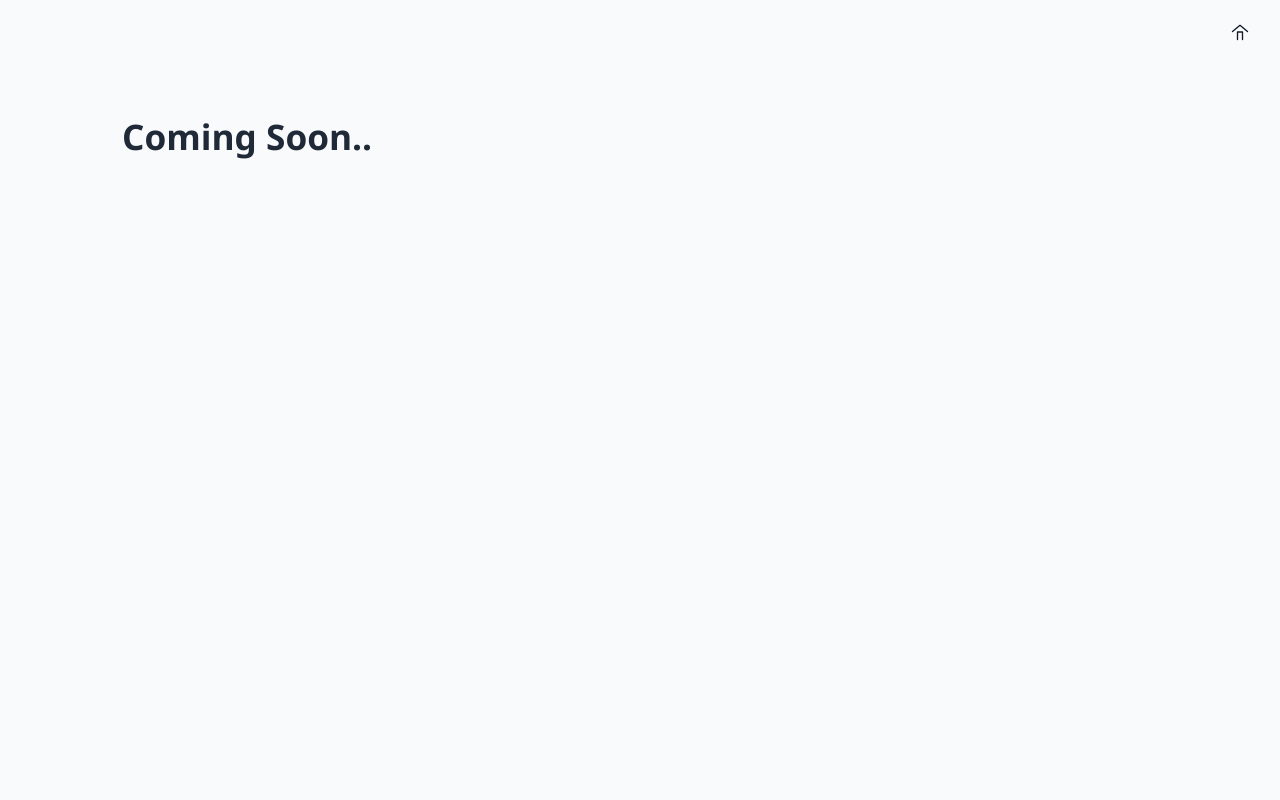
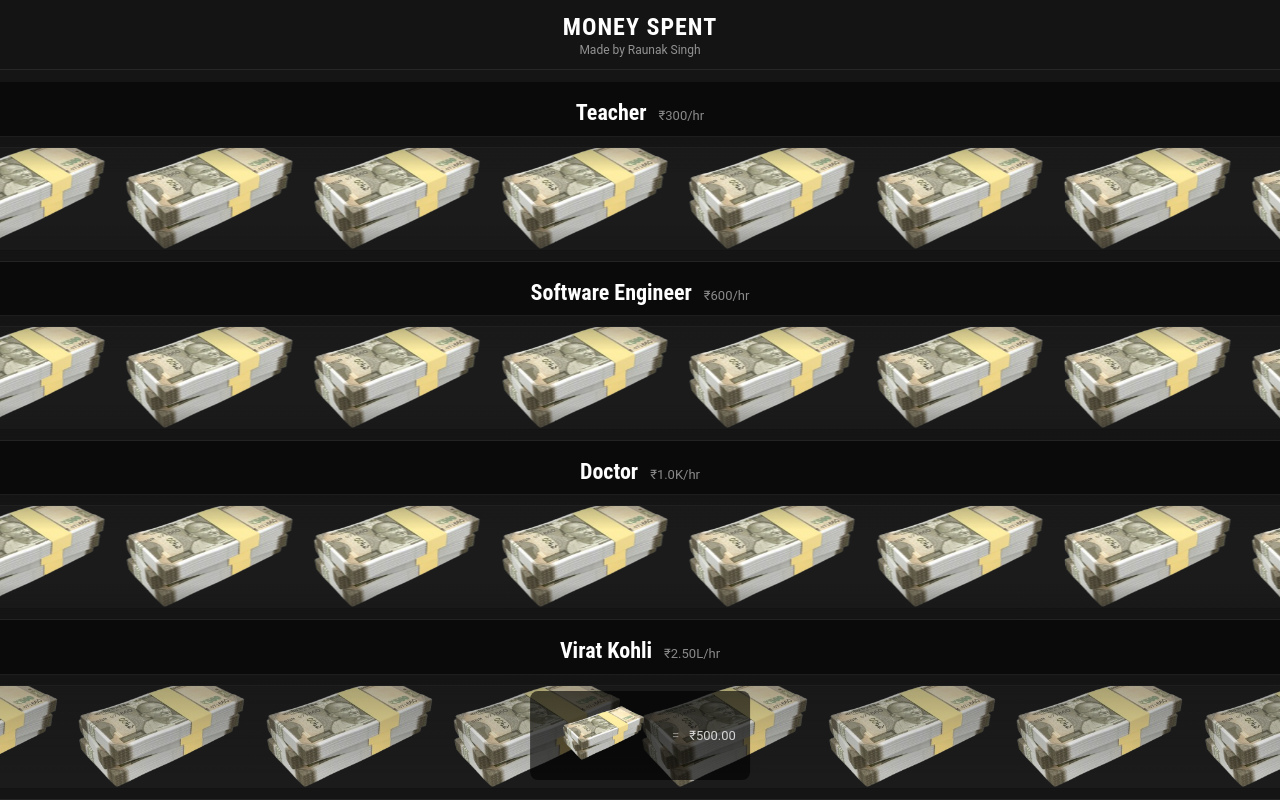
Before and after one commit to raunaksingh8/rawnak.space, a React (Create React App) app in the folder frontend/: page /moneyspent in a window 1280 px wide. Built offline with nearby package versions, Linux system fonts and the light colour scheme.

Commit message:
moneyspent-added

```diff
--- a/frontend/src/pages/MoneySpent.js
+++ b/frontend/src/pages/MoneySpent.js
@@ -1,11 +1,169 @@
-import CardPage from './CardPage';
+import { useState } from 'react';
+import '../styles/Moneyspent.css';
+
+const ENTRIES = [
+  { id: 'teacher-india', label: 'Teacher', rate: 300 },
+  { id: 'software-engineer-india', label: 'Software Engineer', rate: 600 },
+  { id: 'doctor-india', label: 'Doctor', rate: 1000 },
+  { id: 'virat-kohli', label: 'Virat Kohli', rate: 250000 },
+  { id: 'shah-rukh-khan', label: 'Shah Rukh Khan', rate: 300000 },
+  { id: 'lionel-messi', label: 'Lionel Messi', rate: 1300000 },
+  { id: 'gautam-adani', label: 'Gautam Adani', rate: 40000000 },
+  { id: 'mukesh-ambani', label: 'Mukesh Ambani', rate: 80000000 },
+  { id: 'india-military-expenditure', label: 'India Military Expenditure', rate: 890000000 },
+  { id: 'custom', label: 'Your Income', rate: null, custom: true },
+];
+
+const BILL_VALUE = 500;
+const PX_PER_CM = 96 / 2.54;
+const BILL_VISIBLE_W = 180;
+const BILL_GAP_CM = 0.2;
+const SPEED_CM_PER_100_RUPEES = 0.1;
+const RATE_PER_LANE = 3000;
+const MAX_LANES = 3;
+const OVERFLOW_SPEED_BOOST = 2.4;
+const MIN_VISIBLE_SPEED = 70;
+const STREAM_DISTANCE = 4200;
+const MONEY_IMAGE = '/images/moneyspent.png';
+const RUPEE = '\u20B9';
+
+function getStreamSpeed(rate) {
+  return (Math.max(0, rate) / 100) * SPEED_CM_PER_100_RUPEES * PX_PER_CM;
+}
+
+function getLaneCount(rate) {
+  if (rate <= RATE_PER_LANE) return 1;
+  return Math.min(MAX_LANES, Math.ceil(rate / RATE_PER_LANE));
+}
+
+function getLaneRate(rate) {
+  if (rate <= RATE_PER_LANE) return rate;
+
+  const laneCount = getLaneCount(rate);
+  const perLaneRate = rate / laneCount;
+
+  if (perLaneRate <= RATE_PER_LANE) return perLaneRate;
+
+  const fullLaneCapacity = RATE_PER_LANE * MAX_LANES;
+  const overflowRatio = Math.max(1, rate / fullLaneCapacity);
+  return RATE_PER_LANE * (1 + Math.log10(overflowRatio) * OVERFLOW_SPEED_BOOST);
+}
+
+function getAnimationDuration(rate, distance = STREAM_DISTANCE) {
+  const speed = Math.max(MIN_VISIBLE_SPEED, getStreamSpeed(getLaneRate(rate)));
+  return Math.max(1.8, distance / speed);
+}
+
+function formatMoney(n) {
+  if (n >= 1e7) return RUPEE + (n / 1e7).toFixed(2) + 'Cr';
+  if (n >= 1e5) return RUPEE + (n / 1e5).toFixed(2) + 'L';
+  if (n >= 1e3) return RUPEE + (n / 1e3).toFixed(1) + 'K';
+  return RUPEE + n.toFixed(2);
+}
+
+function formatRate(r) {
+  if (!r && r !== 0) return '';
+  if (r >= 1e3) return formatMoney(r) + '/hr';
+  return RUPEE + r.toLocaleString(undefined, { maximumFractionDigits: 2 }) + '/hr';
+}
+
+function MoneyStream({ rate }) {
+  const laneCount = getLaneCount(rate);
+  const spacing = BILL_VISIBLE_W + BILL_GAP_CM * PX_PER_CM;
+  const billCount = Math.ceil(STREAM_DISTANCE / spacing) + 6;
+  const cycleWidth = billCount * spacing;
+  const duration = getAnimationDuration(rate, cycleWidth);
+
+  return (
+    <div className="pm-row-stream" style={{ '--lane-count': laneCount }}>
+      {Array.from({ length: laneCount }).map((_, laneIndex) => (
+        <div
+          className="pm-stream-lane"
+          key={laneIndex}
+          style={{ '--cycle-width': `${cycleWidth}px` }}
+        >
+          <div className="pm-marquee-track" style={{ animationDuration: `${duration}s` }}>
+            {[0, 1].map(stripIndex => (
+              <div
+                className="pm-note-strip"
+                key={stripIndex}
+                style={{ left: `${stripIndex * cycleWidth}px` }}
+              >
+                {Array.from({ length: billCount }).map((__, billIndex) => (
+                  <div
+                    className="pm-bill"
+                    key={billIndex}
+                    style={{ left: `${billIndex * spacing}px` }}
+                  >
+                    <img src={MONEY_IMAGE} alt="500 rupees bundle" draggable="false" />
+                  </div>
+                ))}
+              </div>
+            ))}
+          </div>
+        </div>
+      ))}
+    </div>
+  );
+}
+
+function MoneyRow({ entry, customRate, onCustomRateChange }) {
+  const rate = entry.custom ? customRate : entry.rate;
+
+  return (
+    <section className="pm-money-row">
+      <div className="pm-row-info">
+        <div className="pm-row-name">{entry.label}</div>
+        {entry.custom ? (
+          <div className="pm-custom-row">
+            <label>{RUPEE}</label>
+            <input
+              type="number"
+              value={customRate}
+              min="0"
+              max="1000000000"
+              step="1"
+              onChange={(e) => onCustomRateChange(parseFloat(e.target.value) || 0)}
+            />
+            <span className="pm-btn-rate">/hr</span>
+          </div>
+        ) : (
+          <div className="pm-row-rate">{formatRate(rate)}</div>
+        )}
+      </div>
+      <MoneyStream rate={rate} />
+    </section>
+  );
+}
 
 function MoneySpent() {
-    return (
-        <CardPage
-            title="Coming Soon.."
-        />
-    );
+  const [customRate, setCustomRate] = useState(300);
+
+  return (
+    <div className="pm-root">
+      <header className="pm-title-block">
+        <h1>Money Spent</h1>
+        <div className="pm-made-by">Made by Raunak Singh</div>
+      </header>
+
+      <main className="pm-list">
+        {ENTRIES.map(entry => (
+          <MoneyRow
+            key={entry.id}
+            entry={entry}
+            customRate={customRate}
+            onCustomRateChange={setCustomRate}
+          />
+        ))}
+      </main>
+
+      <div className="pm-legend">
+        <img src={MONEY_IMAGE} alt="500 rupees bundle" />
+        <span className="pm-legend-eq">=</span>
+        <span>{formatMoney(BILL_VALUE)}</span>
+      </div>
+    </div>
+  );
 }
 
 export default MoneySpent;
--- /dev/null
+++ b/frontend/src/styles/Moneyspent.css
@@ -0,0 +1,237 @@
+.pm-root {
+  height: 100vh;
+  min-height: 100vh;
+  overflow-y: auto;
+  overflow-x: hidden;
+  background: #151515;
+  color: #fff;
+  font-family: 'Roboto', Arial, sans-serif;
+}
+
+.pm-title-block {
+  position: sticky;
+  top: 0;
+  z-index: 80;
+  padding: 14px 20px 12px;
+  background: rgba(21, 21, 21, 0.94);
+  border-bottom: 1px solid rgba(255, 255, 255, 0.08);
+  text-align: center;
+}
+
+.pm-title-block h1 {
+  margin: 0;
+  color: #fff;
+  font-family: 'Roboto Condensed', 'Arial Narrow', Arial, sans-serif;
+  font-size: 24px;
+  font-weight: 700;
+  letter-spacing: 1px;
+  line-height: 1.1;
+  text-transform: uppercase;
+}
+
+.pm-made-by {
+  margin-top: 3px;
+  color: rgba(255, 255, 255, 0.54);
+  font-size: 12px;
+}
+
+.pm-list {
+  padding: 12px 0 104px;
+}
+
+.pm-money-row {
+  border-bottom: 1px solid rgba(255, 255, 255, 0.06);
+  background: #151515;
+}
+
+.pm-row-info {
+  position: relative;
+  z-index: 30;
+  display: flex;
+  align-items: baseline;
+  justify-content: center;
+  gap: 12px;
+  padding: 18px 24px 10px;
+  background: rgba(0, 0, 0, 0.52);
+  border-bottom: 1px solid rgba(255, 255, 255, 0.08);
+  text-align: center;
+}
+
+.pm-row-name {
+  color: #fff;
+  font-family: 'Roboto Condensed', 'Arial Narrow', Arial, sans-serif;
+  font-size: 22px;
+  font-weight: 700;
+  line-height: 1.15;
+}
+
+.pm-row-rate,
+.pm-btn-rate {
+  margin-top: 4px;
+  color: rgba(255, 255, 255, 0.52);
+  font-size: 13px;
+}
+
+.pm-custom-row {
+  display: flex;
+  align-items: center;
+  justify-content: center;
+  gap: 7px;
+  margin-top: 9px;
+}
+
+.pm-custom-row label {
+  color: rgba(255, 255, 255, 0.78);
+  font-family: 'Roboto Condensed', 'Arial Narrow', Arial, sans-serif;
+  font-size: 15px;
+}
+
+.pm-custom-row input {
+  width: 108px;
+  padding: 5px 8px;
+  border: 1px solid rgba(255, 255, 255, 0.24);
+  border-radius: 4px;
+  outline: none;
+  background: rgba(255, 255, 255, 0.1);
+  color: #fff;
+  font-size: 14px;
+}
+
+.pm-custom-row input:focus {
+  border-color: rgba(255, 255, 255, 0.58);
+}
+
+.pm-custom-row input::-webkit-inner-spin-button,
+.pm-custom-row input::-webkit-outer-spin-button {
+  -webkit-appearance: none;
+}
+
+.pm-row-stream {
+  position: relative;
+  min-height: calc(var(--lane-count) * 104px + 20px);
+  overflow: hidden;
+  background: #151515;
+}
+
+.pm-row-stream::before {
+  content: "";
+  position: absolute;
+  inset: 0;
+  z-index: 20;
+  pointer-events: none;
+  background:
+    linear-gradient(to bottom, rgba(21, 21, 21, 0.42), transparent 28%, transparent 72%, rgba(21, 21, 21, 0.46));
+}
+
+.pm-stream-lane {
+  position: relative;
+  height: 104px;
+  margin: 10px 0;
+  overflow: hidden;
+  background: rgba(255, 255, 255, 0.025);
+  border-top: 1px solid rgba(255, 255, 255, 0.05);
+  border-bottom: 1px solid rgba(0, 0, 0, 0.32);
+}
+
+.pm-marquee-track {
+  position: absolute;
+  inset: 0;
+  transform: translateX(calc(var(--cycle-width) * -1));
+  animation-name: pm-marquee-move;
+  animation-timing-function: linear;
+  animation-iteration-count: infinite;
+  will-change: transform;
+}
+
+.pm-note-strip {
+  position: absolute;
+  top: 0;
+  height: 100%;
+  width: var(--cycle-width);
+}
+
+.pm-bill {
+  position: absolute;
+  top: 50%;
+  z-index: 10;
+  width: 400px;
+  height: 150px;
+  margin: 0;
+  padding: 0;
+  border-radius: 3px;
+  pointer-events: none;
+  transform: translateY(-50%);
+}
+
+.pm-bill img {
+  display: block;
+  width: 100%;
+  height: 100%;
+  margin: 0;
+  padding: 0;
+  object-fit: contain;
+}
+
+.pm-legend {
+  position: fixed;
+  left: 50%;
+  bottom: 20px;
+  z-index: 90;
+  display: flex;
+  align-items: center;
+  gap: 10px;
+  padding: 8px 14px;
+  border-radius: 8px;
+  background: rgba(0, 0, 0, 0.62);
+  color: rgba(255, 255, 255, 0.78);
+  font-size: 13px;
+  transform: translateX(-50%);
+  white-space: nowrap;
+}
+
+.pm-legend img {
+  display: block;
+  width: 118px;
+  height: auto;
+}
+
+.pm-legend-eq {
+  color: rgba(255, 255, 255, 0.46);
+}
+
+@keyframes pm-marquee-move {
+  from {
+    transform: translate3d(calc(var(--cycle-width) * -1), 0, 0);
+  }
+
+  to {
+    transform: translate3d(0, 0, 0);
+  }
+}
+
+@media (max-width: 760px) {
+  .pm-row-info {
+    align-items: center;
+    flex-direction: column;
+    gap: 4px;
+    padding: 16px 18px 12px;
+  }
+
+  .pm-row-name {
+    font-size: 20px;
+  }
+
+  .pm-row-stream {
+    min-height: calc(var(--lane-count) * 104px + 20px);
+  }
+
+  .pm-stream-lane {
+    height: 104px;
+    margin: 10px 0;
+  }
+
+  .pm-bill {
+    width: 330px;
+    height: 124px;
+  }
+}
```
Also changed, not shown: frontend/public/images/moneyspent.png (added).
